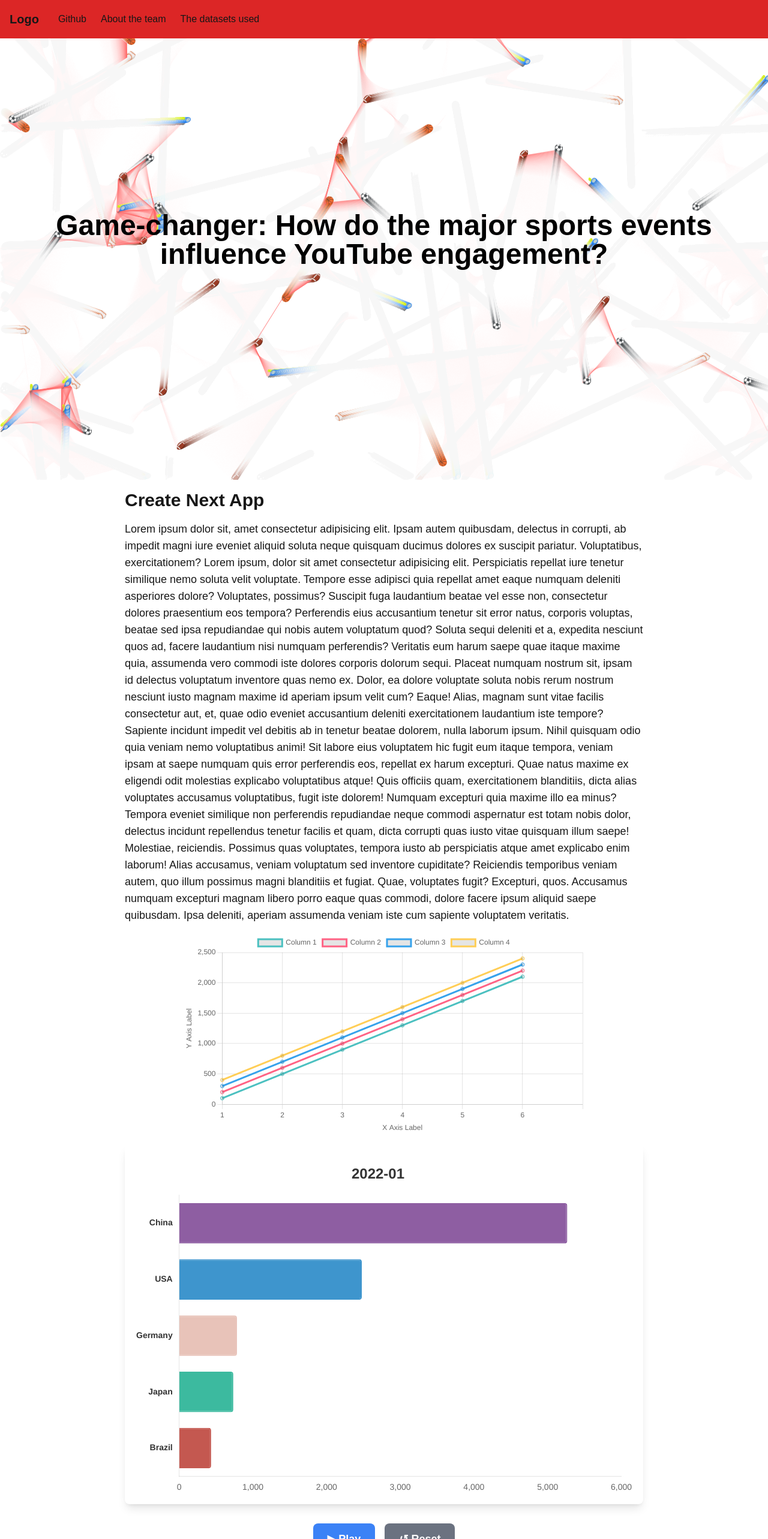
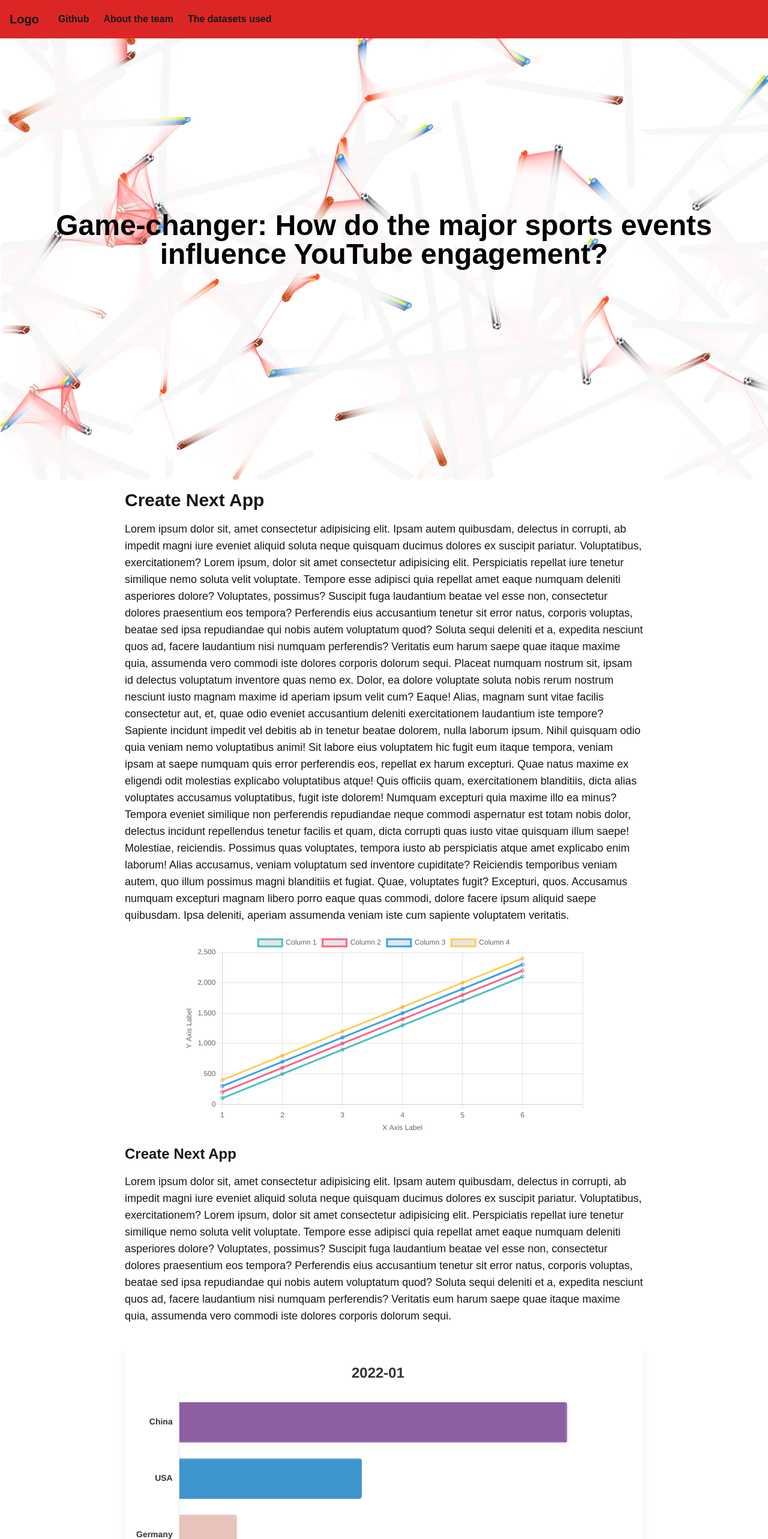
Before and after one commit to epfl-ada/robodatapioneers2024_datastory, a Next.js app: page / in a window 1280 px wide. Shown: the top 2566 px of the page at 60% size. Built offline with nearby package versions, Linux system fonts and the light colour scheme.

Commit message:
Added more stuff

```diff
--- a/app/data_charts.js
+++ b/app/data_charts.js
@@ -382,12 +382,14 @@
 	}, []);
 
 	return (
+		<div className="w-full max-w-2xl">
 			<canvas
 				id="bubble-chart"
 				ref={chartRef}
 				width={800}
 				height={800}
 			></canvas>
+		</div>
 	);
 };
 
--- a/app/nav.js
+++ b/app/nav.js
@@ -1,4 +1,5 @@
 import { useEffect, useState } from "react";
+import Image from "next/image";
 
 const NavBar = () => {
 	const [scrolled, setScrolled] = useState(false);
@@ -13,7 +14,9 @@
 		return () => window.removeEventListener("scroll", handleScroll);
 	}, []);
 
-	return (
+    const [showDatasets, setShowDatasets] = useState(false);
+
+    return (
 		<nav
 			className={`fixed top-0 left-0 right-0 z-50 transition-all duration-300 ${
 				scrolled
@@ -33,22 +36,34 @@
 					<div className="hidden md:flex space-x-6">
 						<a
 							href="https://github.com/epfl-ada/ada-2024-project-robodatapioneers2024"
-							className="hover:text-blue-600 transition-colors"
+							className="hover:text-blue-600 transition-colors font-semibold"
 						>
 							Github
 						</a>
 						<a
 							href="#"
-							className="hover:text-blue-600 transition-colors"
+							className="hover:text-blue-600 transition-colors font-semibold"
 						>
 							About the team
 						</a>
-						<a
-							href="#"
-							className="hover:text-blue-600 transition-colors"
-						>
-							The datasets used
-						</a>
+						<div className="relative">
+							<button
+								onClick={() => setShowDatasets(!showDatasets)}
+								className="hover:text-blue-600 transition-colors font-semibold"
+							>
+								The datasets used
+							</button>
+							{showDatasets && (
+								<div className="absolute top-full left-0 mt-2 w-48 bg-white rounded-md shadow-lg py-2">
+                                    <a
+                                        href="https://github.com/epfl-dlab/YouNiverse"
+                                        className="block px-4 py-2 text-gray-800 hover:bg-gray-100"
+                                    >
+                                        Youniverse
+                                    </a>
+								</div>
+							)}
+						</div>
 					</div>
 				</div>
 				<button className="md:hidden">
--- a/app/page.js
+++ b/app/page.js
@@ -18,7 +18,7 @@
 
         const particles = [];
         const numParticles = 60;
-        const icons = ['⚽', '🏀', '🎾', '⚾', '🏈']; // Sports icons
+        const icons = ["⚽", "🏀", "🎾", "⚾", "🏈", "🏓"]; // Sports icons
 
         // Initialize particles with sports icons
         for (let i = 0; i < numParticles; i++) {
@@ -84,13 +84,43 @@
                 id="animated-bg"
                 className="absolute inset-0 w-full h-full"
             ></canvas>
-            <div className="absolute inset-0 flex items-center justify-center">
+            <div className="absolute inset-0 flex items-center justify-center px-20">
                 <h1 className="text-5xl font-bold text-black text-center">
                     Game-changer: How do the major sports events influence
                     YouTube engagement?
                 </h1>
             </div>
         </div>
+    );
+}
+
+function Footer() {
+    const teamMembers = [
+        { name: "Team Member 1", role: "Data Analyst" },
+        { name: "Team Member 2", role: "Developer" },
+        { name: "Team Member 3", role: "Researcher" },
+        { name: "Team Member 4", role: "Data Scientist" }
+    ];
+
+    return (
+        <footer className="bg-blue-500 text-white py-12 mt-8">
+            <div className="container mx-auto px-4">
+                <div className="mb-8">
+                    <h2 className="text-2xl font-bold mb-4 text-center">Our Team</h2>
+                    <div className="grid grid-cols-2 md:grid-cols-4 gap-4">
+                        {teamMembers.map((member, index) => (
+                            <div key={index} className="text-center">
+                                <h3 className="font-semibold">{member.name}</h3>
+                                <p className="text-blue-100">{member.role}</p>
+                            </div>
+                        ))}
+                    </div>
+                </div>
+                <div className="text-center border-t border-blue-400 pt-4">
+                    <p>© 2024 Sports Analytics Project. All rights reserved.</p>
+                </div>
+            </div>
+        </footer>
     );
 }
 
@@ -103,29 +133,93 @@
 				<div className="flex flex-col space-y-2 p-4 max-w-4xl">
 					<h1 className="text-3xl font-bold mb-2">Create Next App</h1>
 					<p className="text-lg">
-                    Lorem ipsum dolor sit, amet consectetur adipisicing elit. Ipsam autem quibusdam, delectus in corrupti, ab impedit magni iure eveniet aliquid soluta neque quisquam ducimus dolores ex suscipit pariatur. Voluptatibus, exercitationem?
-                    Lorem ipsum, dolor sit amet consectetur adipisicing elit. Perspiciatis repellat iure tenetur similique nemo soluta velit voluptate. Tempore esse adipisci quia repellat amet eaque numquam deleniti asperiores dolore? Voluptates, possimus?
-                    Suscipit fuga laudantium beatae vel esse non, consectetur dolores praesentium eos tempora? Perferendis eius accusantium tenetur sit error natus, corporis voluptas, beatae sed ipsa repudiandae qui nobis autem voluptatum quod?
-                    Soluta sequi deleniti et a, expedita nesciunt quos ad, facere laudantium nisi numquam perferendis? Veritatis eum harum saepe quae itaque maxime quia, assumenda vero commodi iste dolores corporis dolorum sequi.
-                    Placeat numquam nostrum sit, ipsam id delectus voluptatum inventore quas nemo ex. Dolor, ea dolore voluptate soluta nobis rerum nostrum nesciunt iusto magnam maxime id aperiam ipsum velit cum? Eaque!
-                    Alias, magnam sunt vitae facilis consectetur aut, et, quae odio eveniet accusantium deleniti exercitationem laudantium iste tempore? Sapiente incidunt impedit vel debitis ab in tenetur beatae dolorem, nulla laborum ipsum.
-                    Nihil quisquam odio quia veniam nemo voluptatibus animi! Sit labore eius voluptatem hic fugit eum itaque tempora, veniam ipsam at saepe numquam quis error perferendis eos, repellat ex harum excepturi.
-                    Quae natus maxime ex eligendi odit molestias explicabo voluptatibus atque! Quis officiis quam, exercitationem blanditiis, dicta alias voluptates accusamus voluptatibus, fugit iste dolorem! Numquam excepturi quia maxime illo ea minus?
-                    Tempora eveniet similique non perferendis repudiandae neque commodi aspernatur est totam nobis dolor, delectus incidunt repellendus tenetur facilis et quam, dicta corrupti quas iusto vitae quisquam illum saepe! Molestiae, reiciendis.
-                    Possimus quas voluptates, tempora iusto ab perspiciatis atque amet explicabo enim laborum! Alias accusamus, veniam voluptatum sed inventore cupiditate? Reiciendis temporibus veniam autem, quo illum possimus magni blanditiis et fugiat.
-                    Quae, voluptates fugit? Excepturi, quos. Accusamus numquam excepturi magnam libero porro eaque quas commodi, dolore facere ipsum aliquid saepe quibusdam. Ipsa deleniti, aperiam assumenda veniam iste cum sapiente voluptatem veritatis.
+						Lorem ipsum dolor sit, amet consectetur adipisicing
+						elit. Ipsam autem quibusdam, delectus in corrupti, ab
+						impedit magni iure eveniet aliquid soluta neque quisquam
+						ducimus dolores ex suscipit pariatur. Voluptatibus,
+						exercitationem? Lorem ipsum, dolor sit amet consectetur
+						adipisicing elit. Perspiciatis repellat iure tenetur
+						similique nemo soluta velit voluptate. Tempore esse
+						adipisci quia repellat amet eaque numquam deleniti
+						asperiores dolore? Voluptates, possimus? Suscipit fuga
+						laudantium beatae vel esse non, consectetur dolores
+						praesentium eos tempora? Perferendis eius accusantium
+						tenetur sit error natus, corporis voluptas, beatae sed
+						ipsa repudiandae qui nobis autem voluptatum quod? Soluta
+						sequi deleniti et a, expedita nesciunt quos ad, facere
+						laudantium nisi numquam perferendis? Veritatis eum harum
+						saepe quae itaque maxime quia, assumenda vero commodi
+						iste dolores corporis dolorum sequi. Placeat numquam
+						nostrum sit, ipsam id delectus voluptatum inventore quas
+						nemo ex. Dolor, ea dolore voluptate soluta nobis rerum
+						nostrum nesciunt iusto magnam maxime id aperiam ipsum
+						velit cum? Eaque! Alias, magnam sunt vitae facilis
+						consectetur aut, et, quae odio eveniet accusantium
+						deleniti exercitationem laudantium iste tempore?
+						Sapiente incidunt impedit vel debitis ab in tenetur
+						beatae dolorem, nulla laborum ipsum. Nihil quisquam odio
+						quia veniam nemo voluptatibus animi! Sit labore eius
+						voluptatem hic fugit eum itaque tempora, veniam ipsam at
+						saepe numquam quis error perferendis eos, repellat ex
+						harum excepturi. Quae natus maxime ex eligendi odit
+						molestias explicabo voluptatibus atque! Quis officiis
+						quam, exercitationem blanditiis, dicta alias voluptates
+						accusamus voluptatibus, fugit iste dolorem! Numquam
+						excepturi quia maxime illo ea minus? Tempora eveniet
+						similique non perferendis repudiandae neque commodi
+						aspernatur est totam nobis dolor, delectus incidunt
+						repellendus tenetur facilis et quam, dicta corrupti quas
+						iusto vitae quisquam illum saepe! Molestiae, reiciendis.
+						Possimus quas voluptates, tempora iusto ab perspiciatis
+						atque amet explicabo enim laborum! Alias accusamus,
+						veniam voluptatum sed inventore cupiditate? Reiciendis
+						temporibus veniam autem, quo illum possimus magni
+						blanditiis et fugiat. Quae, voluptates fugit? Excepturi,
+						quos. Accusamus numquam excepturi magnam libero porro
+						eaque quas commodi, dolore facere ipsum aliquid saepe
+						quibusdam. Ipsa deleniti, aperiam assumenda veniam iste
+						cum sapiente voluptatem veritatis.
 					</p>
 				</div>
-            <ChartComponent
-                loading={<LoadingSpinner />}
-            />
-            <RacingChartComponent
-                loading={<LoadingSpinner />}
-            />
-            <BubbleChartComponent
-                loading={<LoadingSpinner />}
-            />
+				<ChartComponent loading={<LoadingSpinner />} />
+				<div className="flex flex-col space-y-2 p-4 max-w-4xl">
+					<h2 className="text-2xl font-bold mb-2">Create Next App</h2>
+					<p className="text-lg">
+						Lorem ipsum dolor sit, amet consectetur adipisicing
+						elit. Ipsam autem quibusdam, delectus in corrupti, ab
+						impedit magni iure eveniet aliquid soluta neque quisquam
+						ducimus dolores ex suscipit pariatur. Voluptatibus,
+						exercitationem? Lorem ipsum, dolor sit amet consectetur
+						adipisicing elit. Perspiciatis repellat iure tenetur
+						similique nemo soluta velit voluptate. Tempore esse
+						adipisci quia repellat amet eaque numquam deleniti
+						asperiores dolore? Voluptates, possimus? Suscipit fuga
+						laudantium beatae vel esse non, consectetur dolores
+						praesentium eos tempora? Perferendis eius accusantium
+						tenetur sit error natus, corporis voluptas, beatae sed
+						ipsa repudiandae qui nobis autem voluptatum quod? Soluta
+						sequi deleniti et a, expedita nesciunt quos ad, facere
+						laudantium nisi numquam perferendis? Veritatis eum harum
+						saepe quae itaque maxime quia, assumenda vero commodi
+						iste dolores corporis dolorum sequi.
+					</p>
+				</div>
+				<RacingChartComponent loading={<LoadingSpinner />} />
+				<div className="flex flex-col space-y-2 p-4 max-w-4xl">
+					<h2 className="text-2xl font-bold mb-2">Create Next App</h2>
+					<p className="text-lg">
+						Lorem ipsum dolor sit, amet consectetur adipisicing
+						elit. Ipsam autem quibusdam, delectus in corrupti, ab
+						impedit magni iure eveniet aliquid soluta neque quisquam
+						ducimus dolores ex suscipit pariatur. Voluptatibus,
+						exercitationem? Lorem ipsum, dolor sit amet consectetur
+						adipisicing elit. Perspiciatis repellat iure tenetur
+						similique nemo soluta velit voluptate.
+					</p>
+				</div>
+				<BubbleChartComponent loading={<LoadingSpinner />} />
 			</main>
+            <Footer />
 		</>
 	);
 }
```
Also changed, not shown: public/youniverse_logo.png (added). Lines whose indentation alone changed are shown as unchanged.
